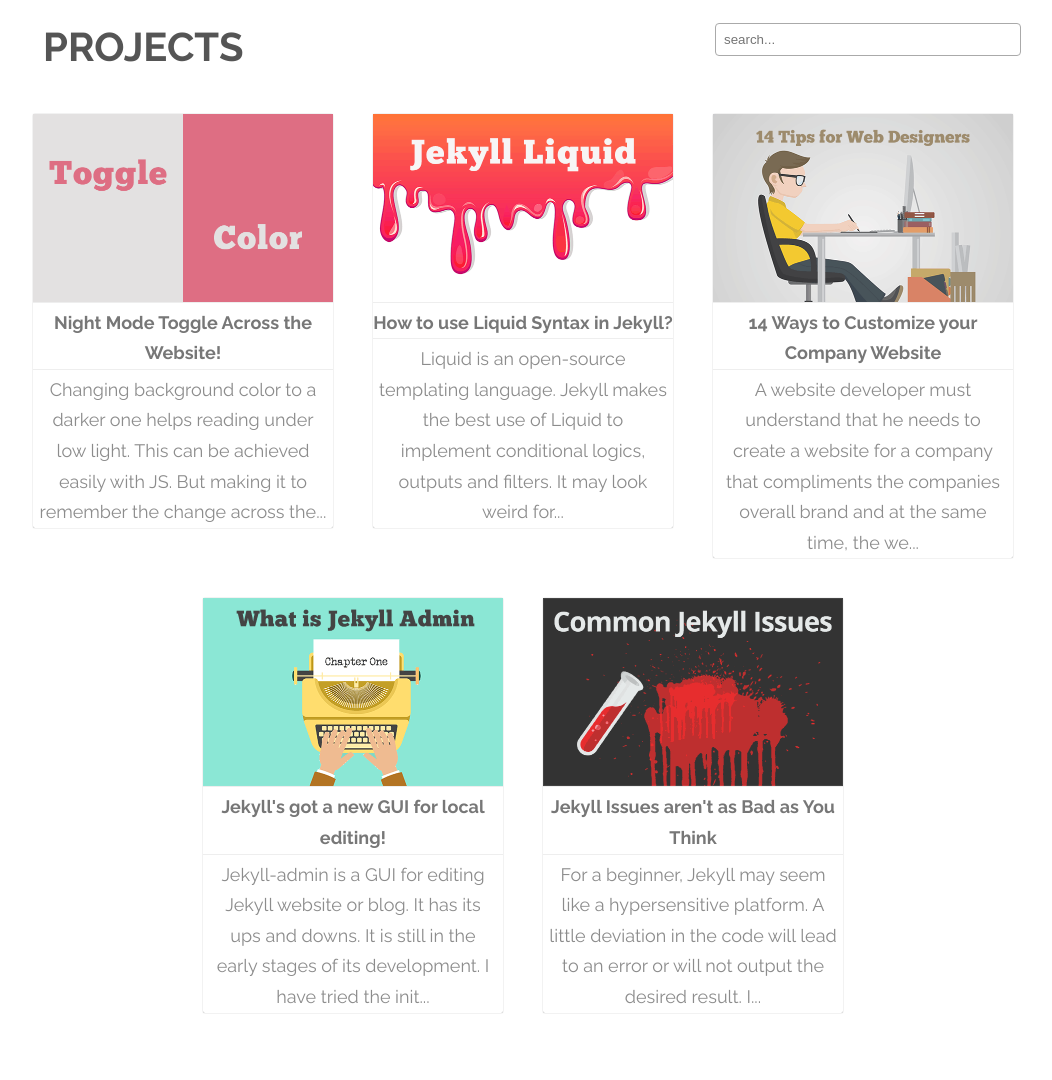
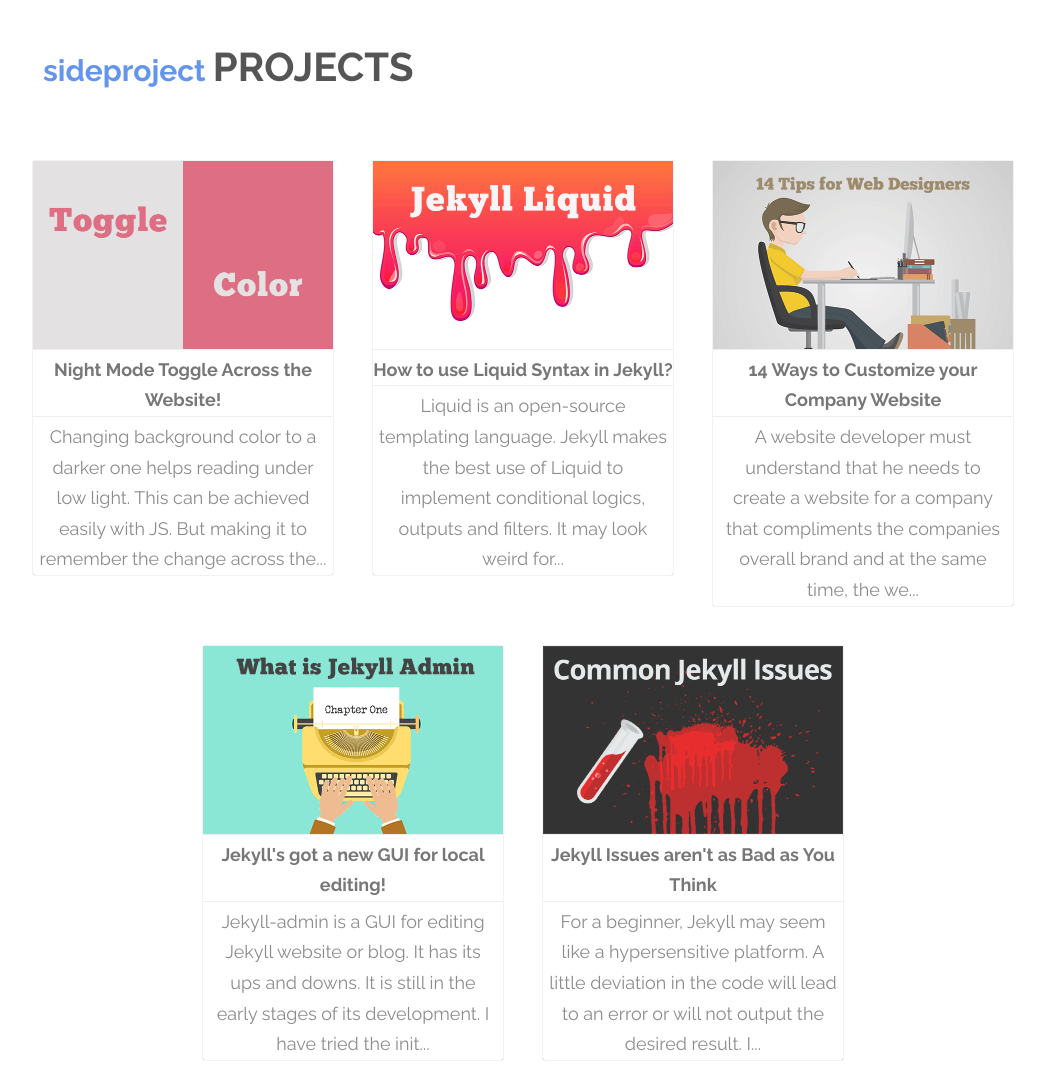
Before and after one commit to sideprojectme/now, a Jekyll site: the page built from index.html, in a window 1280 px wide. Shown: the whole page, without its empty margins (117-1169 px from the left). Built offline with Jekyll 4.4.1, drawn with Linux system fonts in a browser that asks for light colours; before the commit the page ends 1033 px from its top, so only the background shows below that.

Commit message:
no message

```diff
--- a/_config.yml
+++ b/_config.yml
@@ -1,7 +1,7 @@
 ### your site title here
 
 title: Projects
-
+url: https://sideprojectme.github.io
 baseurl: /projects
 permalink: /:title
 ### exclude the instructions / write-up in the README.md
--- a/_sass/style.scss
+++ b/_sass/style.scss
@@ -91,6 +91,9 @@ img {
     line-height: 0;
     text-transform: uppercase;
     display: inline-block;
+    a {
+        color: $text-color;
+    }
     @include media-query($on-palm) {
         margin: 0;
         text-align: center;
@@ -160,7 +163,7 @@ img {
 
 
 
-#search-container {
+/* #search-container {
     width: 30%;
     display: inline-block;
     float: right;
@@ -177,7 +180,7 @@ img {
     border: 1px solid #aaa;
     border-radius: 4px;
 }
-
+ */
 .index-header {
     max-width: 75%;
     margin: 1em auto;
--- a/index.html
+++ b/index.html
@@ -3,19 +3,17 @@ title: Welcome
 layout: default
 ---
 <header class="index-header">
-    <a href="{{site.baseurl}}/"><h1 class="site-title">Projects</h1></a>
+    <h2 style="display: inline-block"><a href="{{site.baseurl}}/">sideproject&nbsp;</a></h2><h1 class="site-title"><a href="{{site.url}}{{site.baseurl}}">Projects</a></h1>
 
-    <!-- Html Elements for Search -->
+   <!--  Html Elements for Search
     <div id="search-container">
     <input type="text" id="search-input" placeholder="search..." onkeyup="hide()">
-    </div>
+    </div> -->
 </header>
 
-<div id="results-container" class="mainbox">
+<!-- <div id="results-container" class="mainbox"></div> -->
 
-</div>
-
-<!-- Script pointing to jekyll-search.js -->
+<!-- Script pointing to jekyll-search.js
 <script src="{{site.baseurl}}/js/jekyll-search.min.js" type="text/javascript"></script>
 
 <script>
@@ -25,7 +23,7 @@ SimpleJekyllSearch({
   searchResultTemplate: '<a class="post-link-index" href="{url}"><div itemscope itemtype="http://schema.org/TechArticle" class="card"><img alt="{title}" class="post-image-index" itemprop="thumbnailUrl" src="{{site.baseurl}}/thumbs/{image}" width="300" height="188" /><p itemprop="headline" class="post-index-title">{title}</p><div class="card-footer"><p itemprop="description" class="post-excerpt">{description}</p></div></div></a>',
   json: '{{site.baseurl}}/search.json',
 })
-</script>
+</script> -->
 <div id="cont">
 <div class="mainbox">
      {% for post in site.posts %}
@@ -42,7 +40,7 @@ SimpleJekyllSearch({
       {% endfor %}
 </div>
 </div>
-
+<!--
 <script>
 window.hide = function() {
     var hassome = document.getElementById("search-input").value;
@@ -54,15 +52,7 @@ window.hide = function() {
         }
     }
 </script>
-
-
-
-
-
-
-
-
-
+ -->
 
 
 
```
